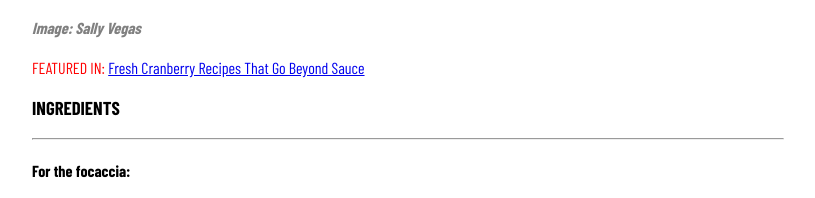
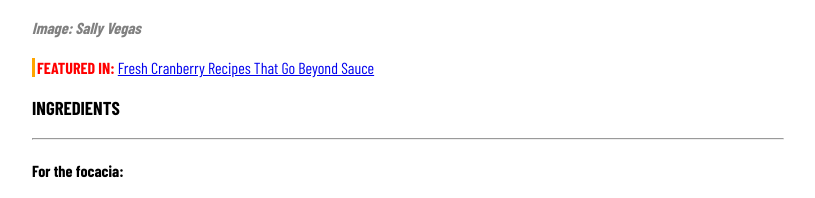
Before and after one commit to eleonoraronchini/Esercizio3, a plain HTML site: page index.html in a window 1280 px wide. Shown: the part 581-779 px from the top of the page, without its empty margins (232-1047 px from the left). Drawn offline with nearby package versions, Linux system fonts and the light colour scheme; a web font is replaced by a local one.

Commit message:
add border-left

```diff
--- a/assets/style.css
+++ b/assets/style.css
@@ -17,3 +17,8 @@ img{
     color: gray;
     justify-content: center;
 }
+
+nav{
+    border-left: 3px solid orange;
+    padding-left: 2px;
+}
--- a/index.html
+++ b/index.html
@@ -25,12 +25,12 @@
     </figure>
     <h4 id="Sally"> <i> Image: Sally Vegas </i></h4>
     <nav style="color: red;">
-        FEATURED IN: <a href="https://www.bbcgoodfood.com/recipes/collection/cranberry-recipes" target="_blank">Fresh Cranberry Recipes That Go Beyond Sauce</a>
+       <strong> FEATURED IN: </strong><a href="https://www.bbcgoodfood.com/recipes/collection/cranberry-recipes" target="_blank">Fresh Cranberry Recipes That Go Beyond Sauce</a>
     </nav>
     <p>
       <h3>INGREDIENTS</h3>
       <hr>
-      <h4> <b>For the focaccia:</b></h4>
+      <h4> <b>For the focacia:</b></h4>
       <ul>
         <li>4 cups (500g) all-purpose flour</li>
         <li>1 1/2 teaspoons instant yeast</li>
@@ -42,12 +42,12 @@
   <p>
     <h4><b>For the topping: </b></h4>
     <ul>
-    </ul>
     <li>3 medium yellow onions, thinly sliced</li>
     <li>1 tablespoon balsamic vinegar</li>
     <li>1-2 tablespoons olive oil, for brushing on top</li>
     <li>10 ounces brie, cut into cubes (scrape rinf off with a paring knife if desired, though it's not necessary)</li>
     <li>1 1/2 cups fresh or frozen cranberries</li>
+    </ul>
 </p>
 <section>
     <h3>METHOD</h3>
```
